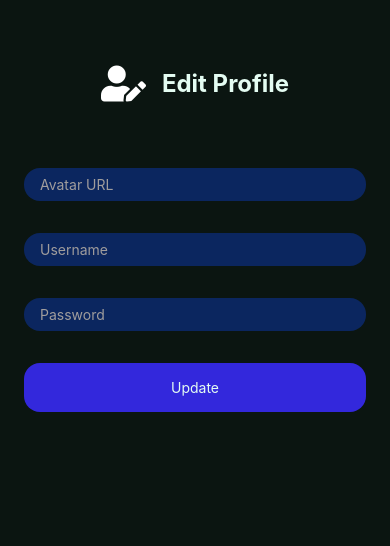
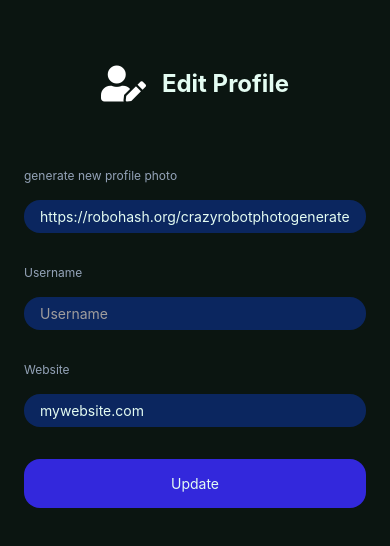
Before and after one commit to AtanasovCode/usermanagement, a React Native app: screen /Update in a window 390 px wide. Shown: the top 546 px of the page. Built offline with nearby package versions, Linux system fonts and the light colour scheme.

Commit message:
added randomly generated profile photo

```diff
--- a/components/Account.jsx
+++ b/components/Account.jsx
@@ -20,17 +20,18 @@ const height = Dimensions.get("window").height;
 const Account = ({ navigation }) => {
 
     const [loading, setLoading] = useState(true);
-    const [username, setUsername] = useState('');
-    const [website, setWebsite] = useState('');
-    const [avatarUrl, setAvatarUrl] = useState('');
-    const [imageUrl, setImageUrl] = useState(null);
 
     const session = useStore((state) => state.session);
+    const username = useStore((state) => state.username);
+    const website = useStore((state) => state.website);
+    const avatarUrl = useStore((state) => state.avatarUrl);
+    const saveUsername = useStore((state) => state.saveUsername);
+    const saveAvatarUrl = useStore((state) => state.saveAvatarUrl);
+    const saveWebsite = useStore((state) => state.saveWebsite);
 
     useEffect(() => {
         if (session) {
             getProfile();
-            fetchImageUrl();
         };
     }, [session]);
 
@@ -49,36 +50,8 @@ const Account = ({ navigation }) => {
             }
 
             if (data) {
-                setUsername(data.username);
-                setWebsite(data.website);
-                setAvatarUrl(data.avatar_url);
-            }
-        } catch (error) {
-            if (error instanceof Error) {
-                Alert.alert(error.message);
-            }
-        } finally {
-            setLoading(false);
-        }
-    }
-
-    async function updateProfile({ username, website, avatar_url }) {
-        try {
-            setLoading(true);
-            if (!session?.user) throw new Error('No user on the session!');
-
-            const updates = {
-                id: session?.user.id,
-                username,
-                website,
-                avatar_url,
-                updated_at: new Date(),
-            };
-
-            const { error } = await supabase.from('profiles').upsert(updates);
-
-            if (error) {
-                throw error;
+                saveUsername(data.username);
+                data.website && saveWebsite(data.website);
             }
         } catch (error) {
             if (error instanceof Error) {
@@ -93,20 +66,6 @@ const Account = ({ navigation }) => {
         const { error } = await supabase.auth.signOut()
     }
 
-    const fetchImageUrl = async () => {
-        const { data } = supabase
-            .storage
-            .from('avatars')
-            .getPublicUrl('profile-placeholder.png');
-
-        if (data.error) {
-            console.error(data.error)
-        } else {
-            setImageUrl(data.publicUrl);
-            console.log(data.publicUrl)
-        }
-    };
-
 
     return (
         <View className="flex-1 bg-background py-16 justify-between">
@@ -116,38 +75,34 @@ const Account = ({ navigation }) => {
                     <FontAwesome name="user" size={36} color="white" />
                     <Text className="font-bold text-2xl text-text text-center">Profile</Text>
                 </View>
-                <View className="mb-8" style={{ height: height * 0.2 }}>
-                    {
-                        imageUrl ?
-                            <Image
-                                source={{ uri: imageUrl }}
-                                className="h-full"
-                            />
-
-                            :
-                            <Text className="text-text font-bold text-3xl">Loading</Text>
-                    }
+                <View className="mb-16 items-center justify-center" style={{ height: height * 0.25 }}>
+                    <View className="border border-accent p-4 rounded-full w-[50%] bg-accent items-center justify-center">
+                        <Image
+                            source={{ uri: avatarUrl }}
+                            className="h-full w-[120%]"
+                        />
+                    </View>
                 </View>
                 <View className="items-center justify-between flex-row mx-8 mb-6">
-                    <Text className="text-lg text-gray-300 font-light text-left">e-mail:</Text>
+                    <Text className="text-md text-gray-400 font-light text-left">e-mail:</Text>
                     <Text className="text-text text-lg">{session?.user?.email}</Text>
                 </View>
                 <View className="items-center justify-between flex-row mx-8 mb-6">
-                    <Text className="text-lg text-gray-300 font-light text-left">username:</Text>
-                    <Text className="text-text text-lg">{username || 'Loading...'}</Text>
+                    <Text className="text-md text-gray-400 font-light text-left">username:</Text>
+                    <Text className="text-text text-lg">{username}</Text>
                 </View>
                 <View className="items-center justify-between flex-row mx-8">
-                    <Text className="text-lg text-gray-300 font-light text-left">description:</Text>
-                    <Text className="text-text text-lg">{session?.user?.email}</Text>
+                    <Text className="text-md text-gray-400 font-light text-left">website:</Text>
+                    <Text className="text-text text-lg">{website}</Text>
                 </View>
             </View>
-            <View className="items-center justify-center" style={{ marginHorizontal: width * 0.2 }}>
+            <View className="items-center justify-center" style={{ marginHorizontal: width * 0.1 }}>
                 <View className="w-full mb-8">
                     <TouchableOpacity
-                        className="bg-primary p-3 rounded-xl items-center justify-center"
+                        className="bg-accent p-3 rounded-xl items-center justify-center"
                         onPress={() => navigation.navigate("Update")}
                     >
-                        <Text className="text-background">Edit Profile</Text>
+                        <Text className="text-text">Edit Profile</Text>
                     </TouchableOpacity>
                 </View>
                 <View className="w-full">
--- a/components/Update.jsx
+++ b/components/Update.jsx
@@ -6,13 +6,18 @@ import {
     TextInput
 } from "react-native";
 import { FontAwesome5 } from '@expo/vector-icons';
+import { useStore } from "../useStore";
 
 const Update = () => {
 
     const [loading, setLoading] = useState(false);
-    const [username, setUsername] = useState('');
-    const [website, setWebsite] = useState('');
-    const [avatarUrl, setAvatarUrl] = useState('');
+
+    const username = useStore((state) => state.username);
+    const website = useStore((state) => state.website);
+    const avatarUrl = useStore((state) => state.avatarUrl);
+    const saveUsername = useStore((state) => state.saveUsername);
+    const saveAvatarUrl = useStore((state) => state.saveAvatarUrl);
+    const saveWebsite = useStore((state) => state.saveWebsite);
 
     async function updateProfile({ username, website, avatar_url }) {
         try {
@@ -48,38 +53,46 @@ const Update = () => {
                 <Text className="text-text text-center font-bold text-2xl">Edit Profile</Text>
             </View>
             <View className="mx-6 mb-8">
+                <Text className="text-slate-400 mb-4 text-xs text-left">
+                    generate new profile photo
+                </Text>
                 <TextInput
-                    placeholder="Avatar URL"
+                    placeholder="generatenewrobotprofile"
                     placeholderTextColor="#a09d9d"
                     className="bg-secondary text-text px-4 py-2 rounded-2xl"
                     keyboardType="email-address"
                     value={avatarUrl}
                     onChangeText={(value) => {
-                        setAvatarUrl(value)
+                        saveAvatarUrl(value)
                     }}
                 />
             </View>
             <View className="mx-6 mb-8">
+                <Text className="text-slate-400 mb-4 text-xs text-left">
+                    Username
+                </Text>
                 <TextInput
                     placeholder="Username"
                     placeholderTextColor="#a09d9d"
                     className="bg-secondary text-text px-4 py-2 rounded-2xl"
                     value={username}
                     onChangeText={(value) => {
-                        setUsername(value)
+                        saveUsername(value)
                     }}
                 />
             </View>
             <View className="mx-6 mb-8">
+                <Text className="text-slate-400 mb-4 text-xs text-left">
+                    Website
+                </Text>
                 <TextInput
-                    placeholder="Password"
+                    placeholder="Website"
                     placeholderTextColor="#a09d9d"
                     className="bg-secondary px-4 py-2 rounded-2xl text-text"
-                    keyboardType="email-address"
-                    secureTextEntry={true}
+                    keyboardType="default"
                     value={website}
                     onChangeText={(value) => {
-                        setWebsite(value)
+                        saveWebsite(value)
                     }}
                 />
             </View>
--- a/useStore.js
+++ b/useStore.js
@@ -4,5 +4,13 @@ export const useStore = create((set) => ({
     session: null,
     setSession: (session) => set({ session }),
     userId: null,
-    setUserId: (id) => set({ userId: id })
+    setUserId: (id) => set({ userId: id }),
+    email: null,
+    saveEmail: (email) => set({ email }),
+    username: null,
+    saveUsername: (username) => set({ username }),
+    avatarUrl: "https://robohash.org/crazyrobotphotogeneratedbythistext",
+    saveAvatarUrl: (avatarUrl) => set({ avatarUrl }),
+    website: "mywebsite.com",
+    saveWebsite: (website) => set({ website }),
 }));
```
